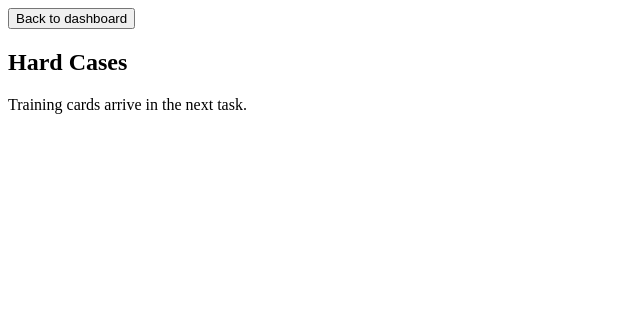
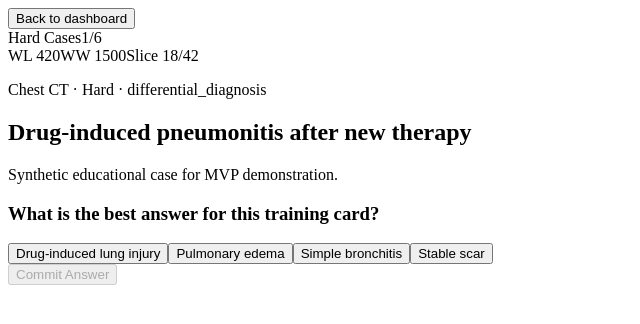
Before and after one commit to miaomiaowu1988/no-mercy-reading-lab, a React (Vite) app: page / in a window 1280 px wide. Both pictures are taken after a click on the button 615 px from the left and 388 px from the top of the page. Shown: the top 324 px of the page, without its empty margins (0-640 px from the left). Built offline with nearby package versions, Linux system fonts and the light colour scheme; the HTML template or start-up script is replaced by a standard one.

Commit message:
Build training card interaction

```diff
--- a/src/App.jsx
+++ b/src/App.jsx
@@ -1,37 +1,71 @@
 import { useMemo, useState } from 'react';
 import Dashboard from './components/Dashboard.jsx';
+import TrainingCard from './components/TrainingCard.jsx';
 import { demoCases } from './data/cases.js';
-import { getStats, getWeakSigns, isBossUnlocked, loadProgress } from './lib/progress.js';
+import {
+  getStats,
+  getWeakSigns,
+  isBossUnlocked,
+  loadProgress,
+  recordAnswer,
+  saveProgress
+} from './lib/progress.js';
 
 export default function App() {
   const [selectedModule, setSelectedModule] = useState(null);
-  const [progress] = useState(() => loadProgress());
+  const [cardIndex, setCardIndex] = useState(0);
+  const [progress, setProgress] = useState(() => loadProgress());
   const stats = useMemo(() => getStats(progress), [progress]);
   const weakSigns = useMemo(() => getWeakSigns(progress), [progress]);
   const bossUnlocked = useMemo(() => isBossUnlocked(progress), [progress]);
-  const moduleCount = useMemo(() => new Set(demoCases.map((caseItem) => caseItem.module)).size, []);
+
+  const moduleCases = useMemo(() => {
+    if (!selectedModule) return [];
+    return demoCases.filter((caseItem) => caseItem.module === selectedModule);
+  }, [selectedModule]);
+
+  function selectModule(moduleName) {
+    setSelectedModule(moduleName);
+    setCardIndex(0);
+  }
+
+  function handleCommit(caseItem, selectedAnswer) {
+    const nextProgress = recordAnswer(progress, caseItem, selectedAnswer);
+    setProgress(nextProgress);
+    saveProgress(nextProgress);
+  }
+
+  function nextCard() {
+    setCardIndex((current) => (current + 1) % moduleCases.length);
+  }
 
   if (selectedModule) {
+    const currentCase = moduleCases[cardIndex];
     return (
-      <main className="app-shell" data-module-count={moduleCount}>
+      <main className="app-shell trainer-layout">
         <button className="back-button" onClick={() => setSelectedModule(null)} type="button">
           Back to dashboard
         </button>
-        <section className="panel">
-          <h1>{selectedModule}</h1>
-          <p>Training cards arrive in the next task.</p>
-        </section>
+        {currentCase && (
+          <TrainingCard
+            caseItem={currentCase}
+            index={cardIndex}
+            total={moduleCases.length}
+            onCommit={handleCommit}
+            onNext={nextCard}
+          />
+        )}
       </main>
     );
   }
 
   return (
-    <main className="app-shell" data-module-count={moduleCount}>
+    <main className="app-shell">
       <Dashboard
         stats={stats}
         weakSigns={weakSigns}
         bossUnlocked={bossUnlocked}
-        onSelectModule={setSelectedModule}
+        onSelectModule={selectModule}
       />
     </main>
   );
--- /dev/null
+++ b/src/components/CaseVisual.jsx
@@ -0,0 +1,32 @@
+export default function CaseVisual({ visual, modality }) {
+  const isEcg = modality === 'ECG';
+
+  return (
+    <div className={`case-visual ${isEcg ? 'ecg-visual' : 'ct-visual'} ${visual || ''}`}>
+      {isEcg ? (
+        <svg viewBox="0 0 640 220" role="img" aria-label="Synthetic ECG educational waveform">
+          <polyline
+            points="0,110 45,110 55,96 65,124 78,110 130,110 145,65 160,154 176,110 230,110 250,102 270,118 290,110 350,110 365,75 380,150 396,110 455,110 470,98 490,120 512,110 640,110"
+            fill="none"
+            stroke="currentColor"
+            strokeWidth="5"
+            strokeLinecap="round"
+            strokeLinejoin="round"
+          />
+        </svg>
+      ) : (
+        <div className="ct-scan" aria-label="Synthetic chest CT educational placeholder">
+          <span className="lung left" />
+          <span className="lung right" />
+          <span className="lesion lesion-a" />
+          <span className="lesion lesion-b" />
+        </div>
+      )}
+      <div className="visual-toolbar">
+        <span>WL 420</span>
+        <span>WW 1500</span>
+        <span>Slice 18/42</span>
+      </div>
+    </div>
+  );
+}
--- /dev/null
+++ b/src/components/TrainingCard.jsx
@@ -0,0 +1,88 @@
+import { useState } from 'react';
+import CaseVisual from './CaseVisual.jsx';
+
+export default function TrainingCard({ caseItem, index, total, onCommit, onNext }) {
+  const [selected, setSelected] = useState('');
+  const [submitted, setSubmitted] = useState(false);
+  const isCorrect = submitted && selected === caseItem.answer;
+
+  function commit() {
+    if (!selected) return;
+    setSubmitted(true);
+    onCommit(caseItem, selected);
+  }
+
+  function next() {
+    setSelected('');
+    setSubmitted(false);
+    onNext();
+  }
+
+  return (
+    <article className="training-card">
+      <header className="case-header">
+        <span>{caseItem.module}</span>
+        <span>
+          {index + 1}/{total}
+        </span>
+      </header>
+
+      <CaseVisual visual={caseItem.visual} modality={caseItem.modality} />
+
+      <section className="case-body">
+        <p className="case-meta">
+          {caseItem.modality} · {caseItem.difficulty} · {caseItem.chief_skill}
+        </p>
+        <h2>{caseItem.title}</h2>
+        <p>{caseItem.history}</p>
+        <h3>{caseItem.question}</h3>
+        <div className="option-grid">
+          {caseItem.options.map((option) => (
+            <button
+              key={option}
+              className={`option ${selected === option ? 'selected' : ''}`}
+              onClick={() => setSelected(option)}
+              disabled={submitted}
+              type="button"
+            >
+              {option}
+            </button>
+          ))}
+        </div>
+
+        {!submitted ? (
+          <button className="primary-action" onClick={commit} disabled={!selected} type="button">
+            Commit Answer
+          </button>
+        ) : (
+          <section className={`reveal-panel ${isCorrect ? 'correct' : 'wrong'}`}>
+            <p className="result-line">
+              {isCorrect ? 'Correct. You survived this case.' : 'Penalty Review updated.'}
+            </p>
+            <h3>Diagnosis: {caseItem.answer}</h3>
+            <div className="chip-row">
+              {caseItem.signs.map((sign) => (
+                <span key={sign}>{sign}</span>
+              ))}
+            </div>
+            <h4>Reasoning Steps</h4>
+            <ol>
+              {caseItem.reasoning_steps.map((step) => (
+                <li key={step}>{step}</li>
+              ))}
+            </ol>
+            <h4>Common Trap</h4>
+            <p>{caseItem.common_trap}</p>
+            <h4>Must Not Miss</h4>
+            <p>{caseItem.must_not_miss}</p>
+            <h4>Explanation</h4>
+            <p>{caseItem.explanation}</p>
+            <button className="primary-action" onClick={next} type="button">
+              Again, Doctor
+            </button>
+          </section>
+        )}
+      </section>
+    </article>
+  );
+}
```
